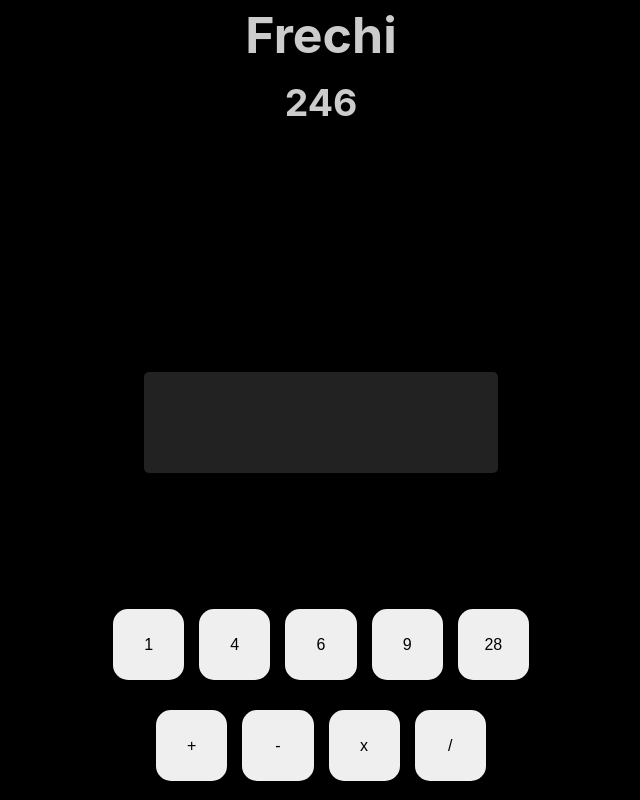
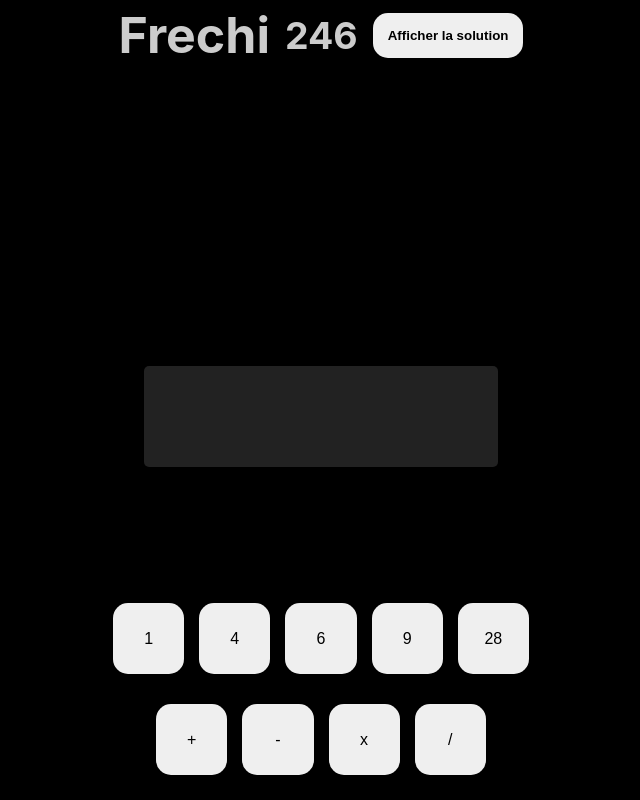
Before and after one commit to Sacramentix/frechi-react, a React (Vite) app: page / in a window 1280 px wide. Shown: the whole page, without its empty margins (319-959 px from the left). Built offline with nearby package versions, Linux system fonts and the light colour scheme.

Commit message:
Add the button that shows the solution

```diff
--- a/src/App.scss
+++ b/src/App.scss
@@ -7,6 +7,27 @@ body {
   font-family: "Mochiy Pop One", sans-serif;
   font-size: 25px;
 }
+
+.head {
+  display: flex;
+  justify-content: center;
+  gap: 15px;
+  align-items: center;
+  button {
+    border: none;
+    border-radius: 15px;
+    padding: 15px;
+    color: #000;
+    font-weight: bold;
+    &:hover {
+      transform: scale(1.025);
+    }
+    &:active {
+        transform: scale(.975);
+    }
+  }
+}
+
 .result {
   font-size: 1rem;
   height: calc(100vh - 36ch);
--- a/src/App.tsx
+++ b/src/App.tsx
@@ -1,4 +1,4 @@
-import { useContext,   } from 'react'
+import { useContext, useState } from 'react'
 import './App.scss'
 import { MathButton } from './components/MathButton';
 import WinOverlay from './components/WinOverlay';
@@ -7,6 +7,7 @@ import { AppContext, AppContextType } from './store/game';
 
 function App() {
   const context = useContext(AppContext) as AppContextType;
+  const [showSolution, setShowSolution] = useState(false);
 
   const {
     submitResult,
@@ -20,7 +21,8 @@ function App() {
     resultToFind,
     numbers,
     calculteds,
-    hasWin
+    hasWin,
+    solution
   } = context;
 
   const getEquations = equations.slice().reverse();
@@ -29,8 +31,12 @@ function App() {
 
   return (<>
     <main>
-      <h1>Frechi</h1>
-      <h2>{ resultToFind }</h2>
+      <div className='head'>
+        <h1>Frechi</h1>
+        {showSolution && <p>{ solution+" = " }</p>}
+        <h2>{ resultToFind }</h2>
+        <button onClick={() => setShowSolution(true)}>Afficher la solution</button>
+      </div>
       <div className="result">
       {
         getEquations.map((equation, i) =>
--- a/src/components/MathButton.scss
+++ b/src/components/MathButton.scss
@@ -12,7 +12,4 @@
     &:active {
         transform: scale(.975);
     }
-    &:disabled {
-        filter: brightness(.8);
-    }
 }
--- a/src/store/equation/actions.ts
+++ b/src/store/equation/actions.ts
@@ -26,25 +26,31 @@ export function getSeries(n=5) {
 export const mathSymbols = [MathSymbol.Plus, MathSymbol.Minus, MathSymbol.Multiply, MathSymbol.Divide];
 
 export function getRandomResult(series:number[]) {
-  if (series.length < 1) return 0;
+  var equation = "";
+  series.forEach(_ => equation += "( ");
+  if (series.length < 1) return { result: 0, equation: "0"};
   const copy = shuffle(series.slice());
   var result = copy.pop()!;
+  equation += result;
   while (copy.length != 0) {
     const symbols = mathSymbols.slice();
     const n = copy.pop()!;
     if (n>=result) symbols.splice(1,1);
     if (result % n != 0) symbols.pop();
-    result = solve(result, symbols[randomInt(0,symbols.length)],n);
+    const symbol = symbols[randomInt(0,symbols.length)];
+    equation += ` ${symbol} ${n} ) `;
+    result = solve(result, symbol, n);
   }
-  return result;
+  return {result, equation};
 }
 
 export function getSeriesAndResult(n?:number) {
   const series = getSeries(n);
-  const result = getRandomResult(series);
+  const {result, equation} = getRandomResult(series);
   return {
     series,
-    result
+    result,
+    equation
   }
 }
 
--- a/src/store/game/index.tsx
+++ b/src/store/game/index.tsx
@@ -1,6 +1,6 @@
 import { createContext, useMemo, useState } from "react";
 import { reset, onNumberClick, onSymbolClick, submitResult, deleteEquation, removeFrom, n, solveEquation } from "./actions";
-import { series, resultToFind, hasWin, equations, calculteds, numbers } from "./state";
+import { series, resultToFind, hasWin, equations, calculteds, numbers, solution } from "./state";
 
 export const contextState = {
     series,
@@ -8,7 +8,8 @@ export const contextState = {
     hasWin,
     equations,
     calculteds,
-    numbers
+    numbers,
+    solution
 }
 
 export type ContextStateType = typeof contextState;
--- a/src/store/game/state.ts
+++ b/src/store/game/state.ts
@@ -1,7 +1,7 @@
 import type { Equation } from './type';
 import { getSeriesAndResult } from "../equation/actions";
 
-export const { series, result } = getSeriesAndResult(5);
+export const { series, result, equation } = getSeriesAndResult(5);
 
 export const resultToFind = result;
 
@@ -12,3 +12,5 @@ export const equations:Equation[] = [{}];
 export const calculteds:number[] = [];
 
 export const numbers = series;
+
+export const solution = equation;
```
